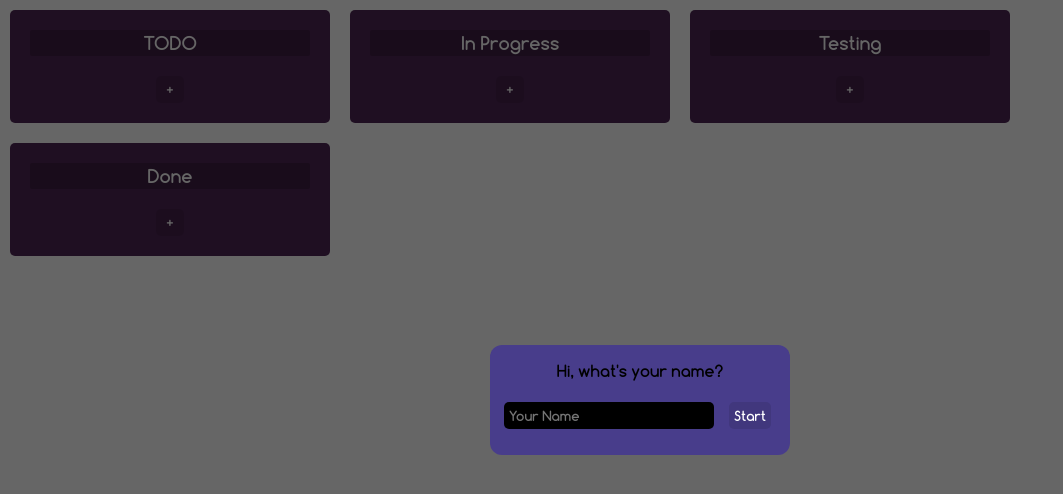
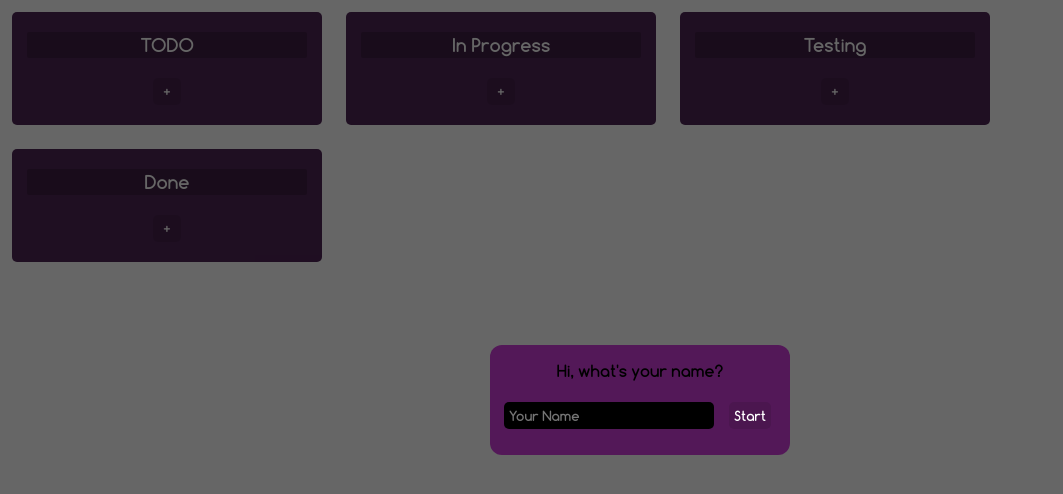
Before and after one commit to WilliamPapirose/my-app, a React (Create React App) app: page / in a window 1280 px wide. Shown: the top 494 px of the page, without its empty margins (0-1063 px from the left). Built offline with nearby package versions, Linux system fonts and the light colour scheme.

Commit message:
added descrtiption

```diff
--- a/src/App.css
+++ b/src/App.css
@@ -6,12 +6,14 @@
 .App {
   text-align: center;
   font-family: Dosis Bold, sans-serif;
+  width: fit-content;
+  margin: 0 auto;
 }
 
 .who {
   position: fixed;
   width: 300px;
-  background-color: darkslateblue;
+  background-color: rgb(83, 24, 88);
   border-radius: 12px;
   text-align: center;
   font-family: Dosis Bold, sans-serif;
@@ -56,3 +58,10 @@
 .textarea:focus {
   background-color: rgba(0, 0, 0, 0.6);
 }
+
+.vbg {
+  background-color: rgb(31, 6, 29);
+  position: fixed;
+  width: 100%;
+  min-height: 100vh;
+}
--- a/src/App.js
+++ b/src/App.js
@@ -2,45 +2,58 @@ import React, { Component } from 'react';
 import './App.css';
 import Column from './components/Column.js';
 import CardInfo from './components/CardInfo.js';
+import NameForm from './components/NameForm.js';
 
 class App extends Component {
 	constructor() {
 		super();
-		const name = localStorage.getItem('UserName');
+		let descriptions = JSON.parse(localStorage.getItem('descr'));
+		if (descriptions === null) descriptions = [[],[],[],[]];
 		let columns = JSON.parse(localStorage.getItem('columns'));
 		if (columns === null) columns = [{name:'TODO',id:0},{name:'In Progress',id:1},{name:'Testing',id:2},{name:'Done',id:3}];
 		this.state = {
 		  columns: columns,
-		  name: "Desc",
-		  user: name,
-		  card_info: {name: '', column: '', description: '', author: '',comments: {}},
+		  user: '',
+		  card_info: {},
 		  showed_form: "none",
 		  name_form: "block",
+		  descriptions: descriptions,
 		};
-		this.onChange = this.onChange.bind(this);
-		this.handleSubmit = this.handleSubmit.bind(this);
 		this.form_show = this.form_show.bind(this);
 		this.form_hide = this.form_hide.bind(this);
 		this.save_columns = this.save_columns.bind(this);
+		this.save_description = this.save_description.bind(this);
+		this.change_descr = this.change_descr.bind(this);
+		this.signUp = this.signUp.bind(this);
 	}
-	onChange(e) {
-        const val = e.target.value;
-        this.setState({user: val});
-    }
-	handleSubmit(e) {
-        e.preventDefault();
-		this.setState({name_form: "none"});
-		localStorage.setItem('UserName',this.state.user);
+	signUp(val) {
+		this.setState({user: val, name_form: "none"});
 	}
-	form_show(name,column,description,author,comments) {
+	save_description(column_id,card_id,desc){
+		let descriptions = this.state.descriptions;
+		let card_info = this.state.card_info;
+		card_info.reserve = desc;
+		descriptions[column_id][card_id] = desc;
+		this.setState({descriptions: descriptions, card_info: card_info});
+		localStorage.setItem('descr',JSON.stringify(this.state.descriptions));
+	}
+	change_descr(val){
+		let card_info = this.state.card_info;
+		card_info.description = val;
+		this.setState({card_info: card_info});
+	}
+	form_show(name,column,author,comments,column_id,id) {
 		let card_info = this.state.card_info;
 		card_info.name = name;
 		card_info.column = column;
-		card_info.description = description;
 		card_info.author = author;
 		card_info.comments = comments;
+		card_info.column_id = column_id;
+		card_info.id = id;
+		card_info.editable = (card_info.author === this.state.user) ? true : false;
+		card_info.description = (this.state.descriptions[column_id][id] === undefined) ? '' : this.state.descriptions[column_id][id];
+		card_info.reserve = card_info.description;
 		this.setState({card_info: card_info, showed_form: this.state.showed_form==="none" ? "block" : "none"});
-
 	}
 	form_hide() {
 		this.setState({showed_form: this.state.showed_form==="none" ? "block" : "none"});
@@ -53,28 +66,20 @@ class App extends Component {
 	}
 	render() {
 		return (
-		<div>
+		<header>
 			<div style={{display: this.state.showed_form, position: "fixed", width:"100%", height:"100%"}}>
-				<CardInfo hide={this.form_hide} card={this.state.card_info}/>
+				<CardInfo user={this.state.user} redesc={this.change_descr} hide={this.form_hide} card={this.state.card_info} save_desc={this.save_description}/>
 			</div>
 			<div class="fade" style={{display: this.state.name_form}}>
-				<div class="who">
-				<p>Hi, what's your name?</p>
-					<form onSubmit={this.handleSubmit}>
-						<p>
-							<input autoFocus class="new_card_name" type="text" maxlength="10" placeholder="Your Name" value={this.state.user} required="required" onChange={this.onChange}/>
-							<input class="button" type="submit" value="Start" />
-						</p>
-					</form>
-				</div>
+				<NameForm signUp={this.signUp} />
 			</div>
 			<div class="App">
 				{this.state.columns.map((column) => {
 						return (
-						<Column name={column.name} id={column.id} user={this.state.user} mass={this.get_mass} show_info={this.form_show} save={this.save_columns}/>
+						<Column name={column.name} id={column.id} user={this.state.user} show_info={this.form_show} save={this.save_columns}/>
 						)})}
 			</div>
-		</div>
+		</header>
 		)
 	}
 }
--- a/src/components/Card.css
+++ b/src/components/Card.css
@@ -1,9 +1,9 @@
 .card {
 	width: 280px;
 	background: rgb(94, 56, 116);
-	border-radius: 5px;
+	border-radius: 2px;
 	display: block;
-	margin: 10px auto;
+	margin: 7px auto;
 	color: #000;
 	padding: 8px;
 	text-align: center;
--- a/src/components/Card.js
+++ b/src/components/Card.js
@@ -1,23 +1,21 @@
 import React, { Component } from 'react';
 import './Card.css';
 import './Style.css';
+import CardName from './Name.js';
 
 class Card extends Component {
 	constructor(props) {
 		super(props);
 		this.state = {
 		  name: this.props.name,
-		  showed_form: "none",
 		  comments: {},
-		  description: '',
 		  comments_count: 0,
 		};
-		this.handleSubmit = this.handleSubmit.bind(this);
+		this.rename = this.rename.bind(this);
 	}
-	handleSubmit() {
-		if (this.cardName.innerHTML!=="") {
-		this.setState({showed_form: "none", name: this.cardName.innerText});
-		this.props.save(this.cardName.innerText,this.props.id);}
+	rename(val) {
+		this.setState({name: val});
+		this.props.save(val,this.props.id);
 	}
 	render() {
 		return(
@@ -26,19 +24,10 @@ class Card extends Component {
 					<p style={{float: "left",}}>Author: {this.props.author}</p>
 					<p style={{float: "right"}}>Comments: {this.state.comments_count}</p>
 				</div>
-				<div ref={ref => this.cardName = ref} onFocus={() => {
-					if (this.props.author===this.props.user) this.setState({showed_form: "block"});
-					else this.cardName.blur();
-					}} contentEditable="true" class="textarea">{this.state.name}</div>
-				<div style={{display: this.state.showed_form, marginTop:"10px"}}>
-					<button class="button" onClick={this.handleSubmit}>Save</button>
-					<button class="button" onClick={() => {
-						this.cardName.innerHTML = this.state.name;
-					}}>Cancel</button>
-				</div>
+				<CardName user={this.props.user} author={this.props.author} name={this.state.name} rename={this.rename} />
 				<div style={{height:"37px"}}>
 					<button class="button button_card" style={{float:"left",marginLeft:0}} onClick={() => {
-						this.props.show_info(this.state.name, this.props.column, this.state.description, this.state.comments);
+						this.props.show_info(this.state.name, this.props.column, this.props.author, this.state.comments, this.props.column_id, this.props.id);
 					}}>More information</button>
 					<button class="button button_card" style={{float:"right",marginRight:0}} onClick={() => {
 						if (this.props.user === this.props.author) this.props.del(this.props.id);
--- a/src/components/Column.css
+++ b/src/components/Column.css
@@ -1,8 +1,8 @@
 .column {
-	width:320px;
+	width:310px;
 	float:left;
-	text-align:center;
-	margin: 10px;
+	text-align: center;
+	margin: 12px;
 	border-radius: 5px;
 	background-color: #4e2555;
 	color: #fff;
--- a/src/components/Column.js
+++ b/src/components/Column.js
@@ -3,6 +3,7 @@ import './Column.css';
 import './Style.css';
 import Card from './Card.js';
 import AddForm from './AddForm.js';
+import ColumnName from './Name.js';
 
 class Column extends Component {
 	constructor(props) {
@@ -14,16 +15,14 @@ class Column extends Component {
 		  name: this.props.name,
 		  showed_form: "none",
 		};
-		this.handleSubmit = this.handleSubmit.bind(this);
 		this.delete_card = this.delete_card.bind(this);
 		this.add_card = this.add_card.bind(this);
 		this.save_cards = this.save_cards.bind(this);
+		this.rename = this.rename.bind(this);
 	}
-	handleSubmit(e) {
-        e.preventDefault();
-		if (this.columnName.innerHTML!=="")
-		this.setState({showed_form: "none", name: this.columnName.innerText});
-		this.props.save(this.columnName.innerText,this.props.id);
+	rename(val) {
+		this.setState({name: val})
+		this.props.save(val,this.props.id);
 	}
 	delete_card(id) {
 		let new_cards = this.state.cards;
@@ -49,21 +48,12 @@ class Column extends Component {
 	render() {
 		return (
 		<div class="column">
-			<div ref={ref => this.columnName = ref} onFocus={() => {
-					this.setState({showed_form: "block"})
-					}} contentEditable="true" class="textarea">{this.state.name}</div>
-				<div style={{display: this.state.showed_form,marginTop:"10px"}}>
-					<button class="button" onClick={this.handleSubmit}>Save</button>
-					<button class="button" onClick={() => {
-						this.columnName.innerHTML = this.state.name;
-						this.setState({showed_form: "none"});
-					}}>Cancel</button>
-				</div>
+			<ColumnName user={''} author={''} name={this.state.name} rename={this.rename}/>
 			<AddForm add={this.add_card}/>
 			<div>
 				{this.state.cards.map((card) => {
 					if (card !== null) return (
-					<Card name={card.name} id={card.id} author={card.author} column={this.state.name} del={this.delete_card} user={this.props.user} show_info={this.props.show_info} save={this.save_cards}/>
+					<Card name={card.name} id={card.id} author={card.author} column={this.state.name} column_id={this.props.id} del={this.delete_card} user={this.props.user} show_info={this.props.show_info} save={this.save_cards}/>
 					)
 					else return null;
 					})}
--- /dev/null
+++ b/src/components/Description.js
@@ -0,0 +1,40 @@
+import React, { Component } from 'react';
+import './CardInfo.css';
+import './Style.css';
+
+class Description extends Component{
+    constructor(props) {
+        super(props);
+        this.handleSubmit = this.handleSubmit.bind(this);
+        this.onChange = this.onChange.bind(this);
+    }
+	handleSubmit() {
+        this.props.save_desc(this.props.card.column_id, this.props.card.id, this.description.value);
+    }
+	onChange(e) {
+        const val = e.target.value;
+        if (this.props.card.editable)
+        this.props.redesc(val);
+    }
+    render(){
+        return (
+            <div class="description">
+                <textarea placeholder='Description' onChange={this.onChange} value={this.props.card.description} ref={ref => this.description = ref} class="textarea"></textarea>
+                <div class="author_buttons" style={{display: this.props.card.editable ? "block" : "none"}}>
+                    <button class="button" onClick={this.handleSubmit}>Save</button>
+                    <button class="button" onClick={() => {
+                        this.description.value = this.props.card.reserve;
+                    }}>Cancel</button>
+                    <button class="button" onClick={() => {
+                        if (this.props.card.editable) {
+                            this.props.redesc('');
+                            this.props.save_desc(this.props.card.column_id, this.props.card.id, '');
+                        }
+                    }}>Delete description</button>
+                </div>
+            </div>
+        )
+    }
+}
+
+export default Description;
--- /dev/null
+++ b/src/components/Name.js
@@ -0,0 +1,46 @@
+import React, { Component } from 'react';
+
+class Name extends Component {
+	constructor(props) {
+        super(props);
+        this.state = {
+            name: this.props.name,
+            length: this.props.name.length,
+            max_length: 42,
+            count_color: "#fff",
+            showed_form: "none"
+          };
+        this.onChange = this.onChange.bind(this);
+		this.handleSubmit = this.handleSubmit.bind(this);
+    }
+	handleSubmit(e) {
+        e.preventDefault();
+		if (this.Name.innerText!=="" && this.Name.innerText.length<=this.state.max_length) {
+        this.setState({name: this.Name.innerText, length: this.Name.innerText.length, count_color:"#fff", showed_form: "none",});
+        this.props.rename(this.Name.innerText);
+		} else alert('Wrong length: '+this.Name.innerText.length+'/'+this.state.max_length)
+	}
+	onChange(e) {
+        if (this.props.user!==this.props.author) e.preventDefault();
+        else this.setState({length: this.Name.innerText.length,count_color: (this.Name.innerText.length > this.state.max_length) ? "#f00":"#fff"});
+    }
+	render() {
+		return (
+            <div>
+                <div ref={ref => this.Name = ref} onFocus={() => {
+                    if (this.props.user===this.props.author) this.setState({showed_form: "block",count_color: (this.Name.innerText.length > this.state.max_length) ? "#f00":"#fff"})
+                    }} contentEditable="true" onKeyPress={(e) =>{this.onChange(e)}} onKeyUpCapture={(e) =>{this.onChange(e)}} class="textarea">{this.state.name}</div>
+                <div style={{display: this.state.showed_form, marginTop:"10px"}}>
+                    <div style={{color: this.state.count_color}}>{this.state.length}/{this.state.max_length}</div>
+                    <button class="button" onClick={this.handleSubmit}>Save</button>
+                    <button class="button" onClick={() => {
+                        this.Name.innerHTML = this.state.name;
+                        this.setState({showed_form: "none", length: this.state.name.length});
+                    }}>Cancel</button>
+                </div>
+            </div>
+        )
+    }
+};
+
+export default Name;
--- /dev/null
+++ b/src/components/NameForm.js
@@ -0,0 +1,35 @@
+import React, { Component } from 'react';
+
+class NameForm extends Component {
+	constructor() {
+        super();
+        this.state = {
+            user: '',
+        }
+		this.onChange = this.onChange.bind(this);
+        this.handleSubmit = this.handleSubmit.bind(this);
+    }
+	onChange(e) {
+        const val = e.target.value;
+        this.setState({user: val});
+    }
+	handleSubmit(e) {
+        e.preventDefault();
+		this.props.signUp(this.state.user)
+	}
+    render() {
+        return (
+            <div class="who">
+				<p>Hi, what's your name?</p>
+				<form onSubmit={this.handleSubmit}>
+					<p>
+						<input autoFocus class="new_card_name" type="text" maxlength="10" placeholder="Your Name" value={this.state.user} required="required" onChange={this.onChange}/>
+						<input class="button" type="submit" value="Start" />
+					</p>
+				</form>
+			</div>
+        )
+    }
+}
+
+export default NameForm;
```
Also changed, not shown: src/components/CardInfo.css (+34 -2 lines), src/components/CardInfo.js (+6 -8 lines).
